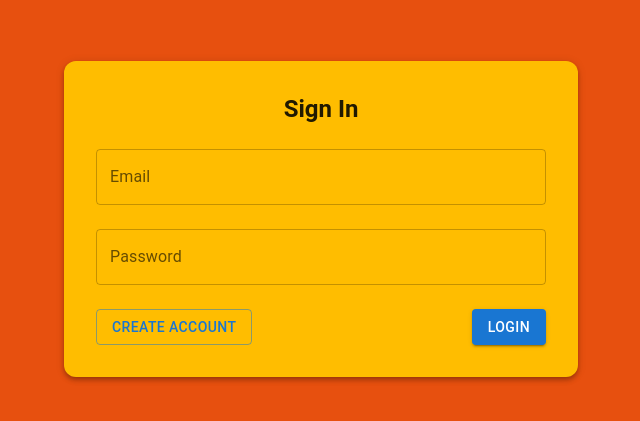
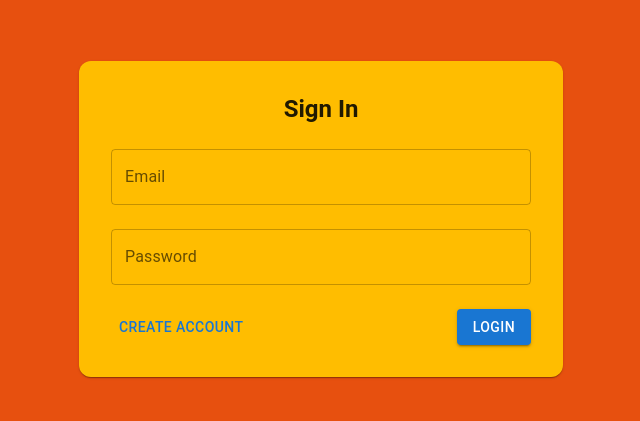
Before and after one commit to cosmicbroadcasts7741-byte/cosmicsheet, a React (Create React App) app: page / in a window 1280 px wide. Shown: the part 181-602 px from the top of the page, without its empty margins (319-959 px from the left). Built offline with nearby package versions, Linux system fonts and the light colour scheme; some icons are missing.

Commit message:
Fix all Netlify ESLint errors

```diff
--- a/src/components/LoginPage.jsx
+++ b/src/components/LoginPage.jsx
@@ -1,8 +1,8 @@
-import { Button, TextField, Typography, Grid, Box, Paper } from "@mui/material";
+import { Button, TextField, Typography, Grid, Paper } from "@mui/material";
 import { useForm } from "react-hook-form";
 import { useNavigate } from "react-router-dom";
 import { useAuth } from "../AuthProvider";
-import { useRef, useEffect, useState } from "react";
+import { useState } from "react";
 
 import CreateAccount from "./CreateAccount";
 
@@ -29,7 +29,6 @@ export default function LoginPage() {
     },
   });
 
-  // ✅ password toggle handlers (FIXES no-undef error)
   const handleTogglePassword = () => {
     setShowPassword((prev) => !prev);
   };
@@ -66,42 +65,27 @@ export default function LoginPage() {
       minHeight="100vh"
       bgcolor="#E7500F"
     >
-      <Paper
-        elevation={4}
-        sx={{
-          width: 450,
-          p: 4,
-          borderRadius: 3,
-          bgcolor: "#FFBD00",
-        }}
-      >
+      <Paper sx={{ width: 420, p: 4, borderRadius: 3, bgcolor: "#FFBD00" }}>
         {showCreateAccount ? (
           <CreateAccount onBack={() => setShowCreateAccount(false)} />
         ) : (
           <form onSubmit={handleSubmit(onSubmit)}>
             <Grid container direction="column" spacing={3}>
-              <Typography
-                variant="h5"
-                align="center"
-                sx={{ fontWeight: "bold" }}
-              >
+              <Typography variant="h5" align="center" fontWeight="bold">
                 Sign In
               </Typography>
 
               <TextField
                 label="Email"
-                fullWidth
-                {...register("email", {
-                  required: "Email is required",
-                })}
+                {...register("email", { required: "Email is required" })}
                 error={!!errors.email}
                 helperText={errors.email?.message}
+                fullWidth
               />
 
               <TextField
                 label="Password"
                 type={showPassword ? "text" : "password"}
-                fullWidth
                 {...register("password", {
                   required: "Password is required",
                   minLength: {
@@ -111,13 +95,13 @@ export default function LoginPage() {
                 })}
                 error={!!errors.password}
                 helperText={errors.password?.message}
+                fullWidth
                 InputProps={{
                   endAdornment: (
                     <InputAdornment position="end">
                       <IconButton
                         onClick={handleTogglePassword}
                         onMouseDown={handleMouseDownPassword}
-                        edge="end"
                       >
                         {showPassword ? <VisibilityOff /> : <Visibility />}
                       </IconButton>
@@ -127,13 +111,9 @@ export default function LoginPage() {
               />
 
               <Grid container justifyContent="space-between">
-                <Button
-                  variant="outlined"
-                  onClick={() => setShowCreateAccount(true)}
-                >
+                <Button onClick={() => setShowCreateAccount(true)}>
                   Create Account
                 </Button>
-
                 <Button variant="contained" type="submit">
                   Login
                 </Button>
```
